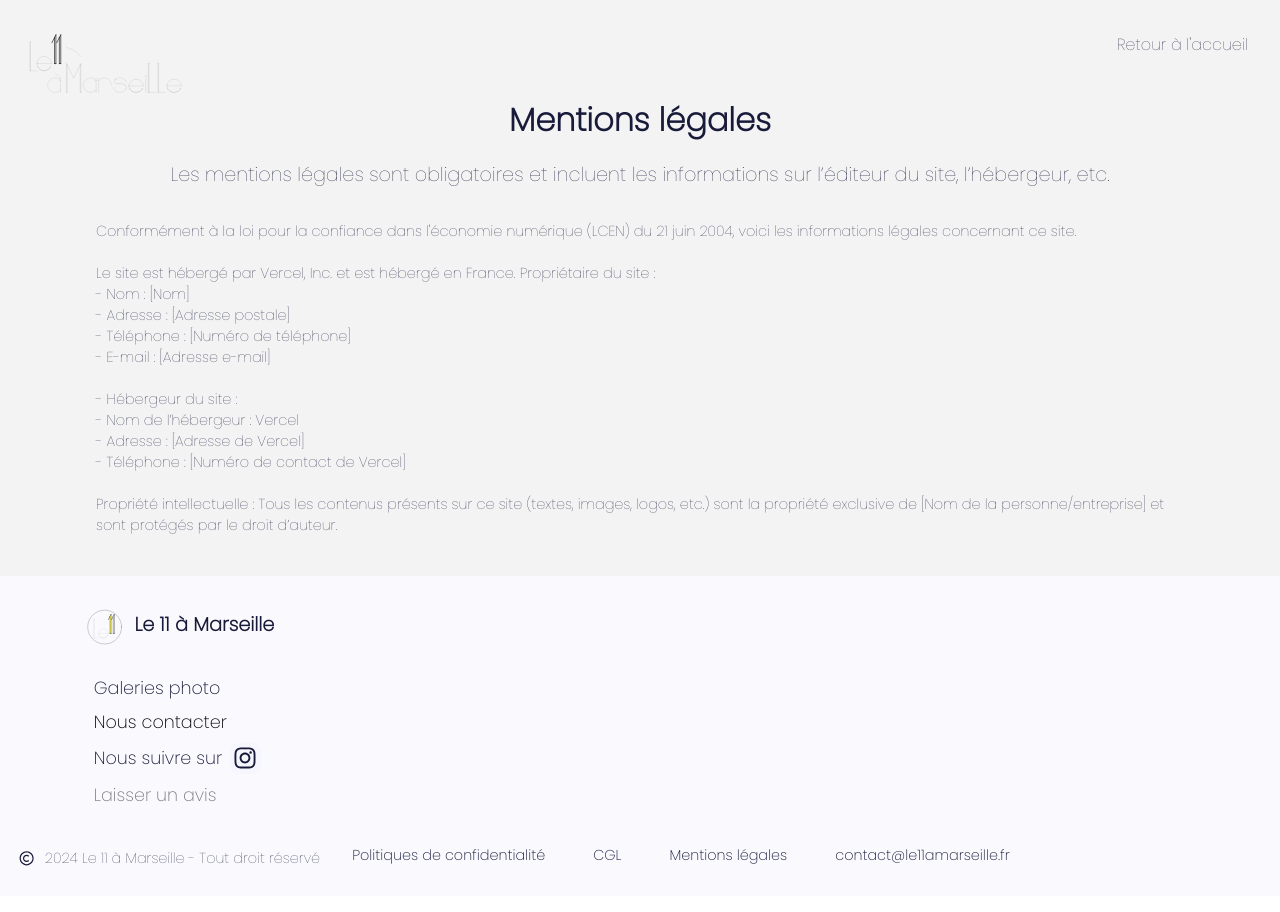
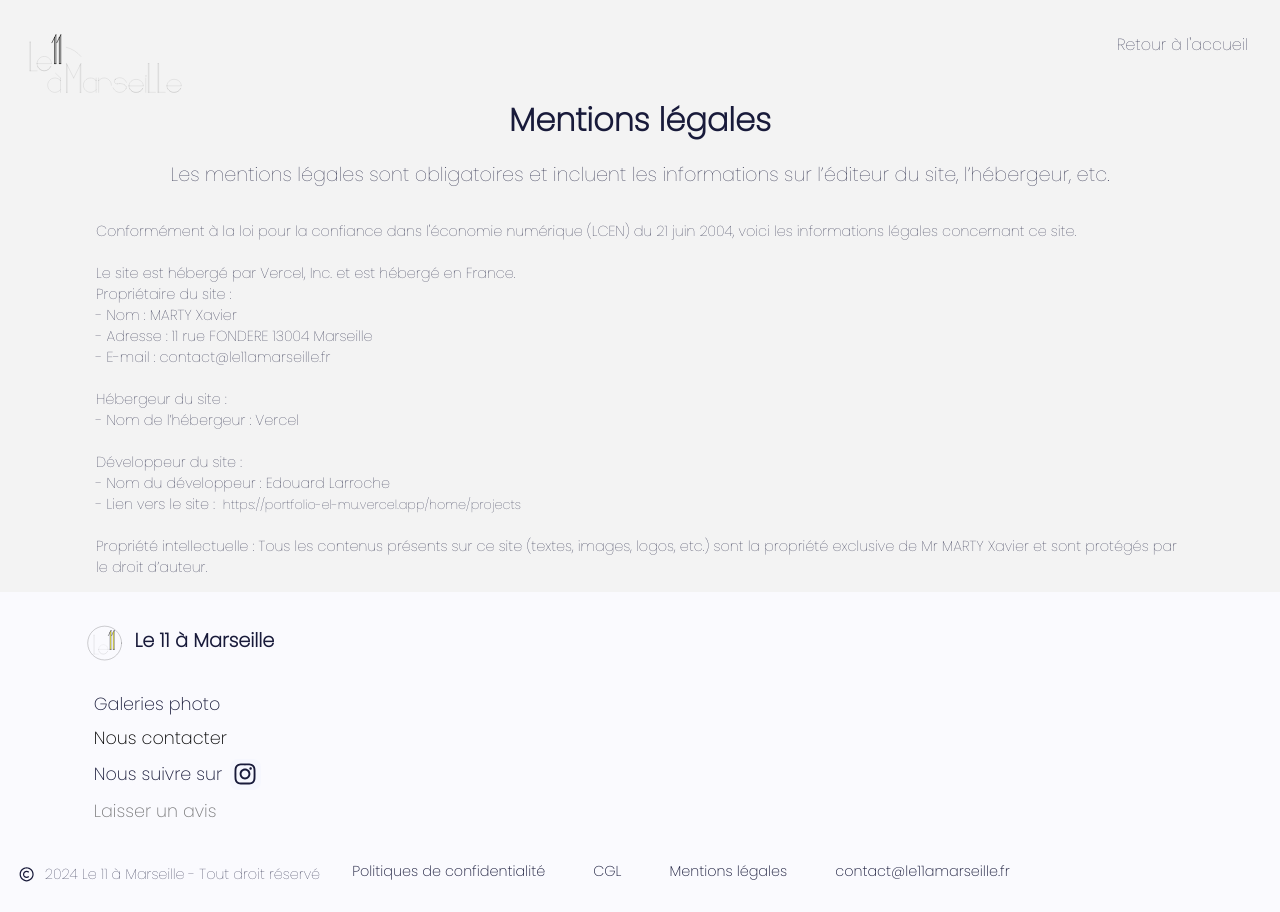
Before and after one commit to Edouard-LARROCHE/Le-11-Marseille, a React (Vite) app: page /legalNotices in a window 1280 px wide. Built offline with nearby package versions, Linux system fonts and the light colour scheme; a web font is replaced by a local one.

Commit message:
update text on legal notice

```diff
--- a/src/pages/CGL/cgl.jsx
+++ b/src/pages/CGL/cgl.jsx
@@ -36,7 +36,7 @@ const Cgl = () => {
 					<br />
 					Durée de séjour :
 					<br />
-					- La durée minimale de séjour est de [nombre] nuits. L’heure
+					- La durée minimale de séjour est de 6 nuits. L’heure
 					d’arrivée est fixée à [heure] et le départ à [heure].
 					<br />
 					<br />
--- a/src/pages/legalNotices/legalNotices.jsx
+++ b/src/pages/legalNotices/legalNotices.jsx
@@ -27,27 +27,38 @@ const LegalNotices = () => {
 					<br />
 					<br />
 					Le site est hébergé par Vercel, Inc. et est hébergé en
-					France. Propriétaire du site :
+					France.
 					<br />
-					- Nom : [Nom]
+					Propriétaire du site :
 					<br />
-					- Adresse : [Adresse postale]
-					<br />- Téléphone : [Numéro de téléphone]
-					<br />- E-mail : [Adresse e-mail]
+					- Nom : MARTY Xavier
+					<br />
+					- Adresse : 11 rue FONDERE 13004 Marseille
+					<br />- E-mail : contact@le11amarseille.fr
 					<br />
 					<br />
-					- Hébergeur du site :
+					Hébergeur du site :
 					<br />
 					- Nom de l’hébergeur : Vercel
 					<br />
-					- Adresse : [Adresse de Vercel]
-					<br />- Téléphone : [Numéro de contact de Vercel]
+					<br />
+					Développeur du site :
+					<br />
+					- Nom du développeur : Edouard Larroche
+					<br />- Lien vers le site :
+					<a
+						href="https://portfolio-el-mu.vercel.app/home/projects"
+						target="_blank"
+						rel="noopener noreferrer"
+					>
+						https://portfolio-el-mu.vercel.app/home/projects
+					</a>
 					<br />
 					<br />
 					Propriété intellectuelle : Tous les contenus présents sur ce
 					site (textes, images, logos, etc.) sont la propriété
-					exclusive de [Nom de la personne/entreprise] et sont
-					protégés par le droit d’auteur.
+					exclusive de Mr MARTY Xavier et sont protégés par le droit
+					d’auteur.
 				</div>
 			</div>
 			<div className="footer">
--- a/src/pages/legalNotices/legalNotices.scss
+++ b/src/pages/legalNotices/legalNotices.scss
@@ -40,7 +40,7 @@
 	.container-legal-notices-content {
 		padding: 1rem;
 		width: 100%;
-		height: 56rem;
+		height: 57rem;
 		display: flex;
 		flex-direction: column;
 		align-items: center;
@@ -64,7 +64,20 @@
 			font-size: 0.9rem;
 			color: $brand-black;
 			margin-top: 1rem;
-			// text-align: center;
+
+			a {
+				margin-left: 0.5rem;
+				color: $brand-black;
+				text-decoration: none;
+				cursor: pointer;
+				transition: 0.3s ease-in-out;
+				font-size: 0.8rem;
+
+				&:hover {
+					color: $gold-yellow;
+					transition: 0.3s ease-in-out;
+				}
+			}
 		}
 	}
 
```
